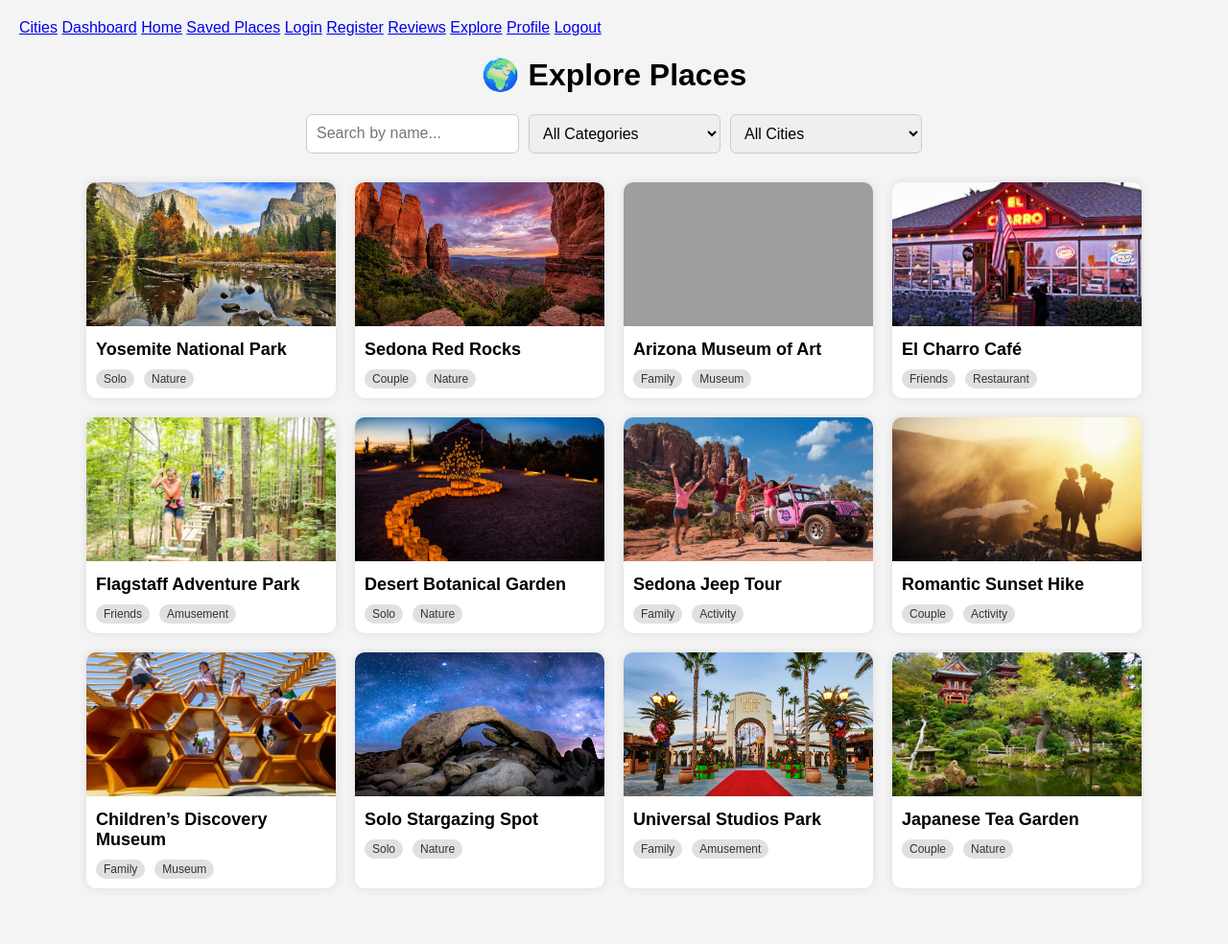
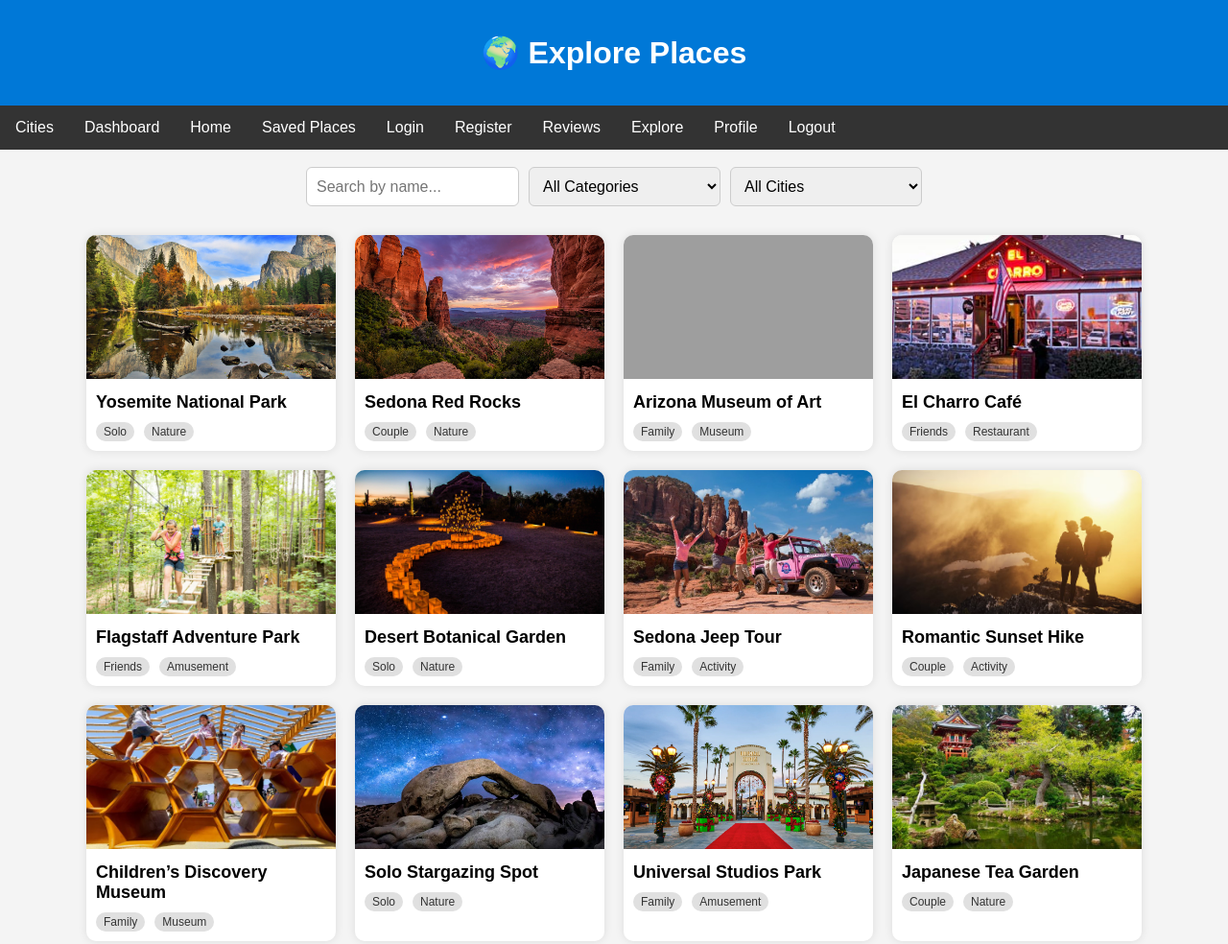
Before and after one commit to pruizjr2/travel-app, a plain HTML site: page client/explore.html in a window 1280 px wide. Shown: the whole page at 96% size. Before the commit the page ends 946 px from the top, so only its background shows below. Drawn offline with Linux system fonts and the light colour scheme; no server answers; grey boxes are pictures that could not be loaded.

Commit message:
Update explore.html

```diff
--- a/client/explore.html
+++ b/client/explore.html
@@ -3,16 +3,46 @@
 <head>
   <meta charset="UTF-8">
   <title>Explore Places</title>
+
+
   <style>
+
     body {
       font-family: Arial, sans-serif;
       margin: 0;
-      background: #f4f4f4;
-      padding: 20px;
+      padding: 0;
+      background-color: #f4f4f4;
     }
+
+    header {
+      background-color: #0078d7;
+      color: white;
+      padding: 1rem 0;
+      text-align: center;
+    }
+
+    nav {
+      background-color: #333;
+      overflow: hidden;
+    }
+
+    nav a {
+      float: left;
+      display: block;
+      color: white;
+      text-align: center;
+      padding: 14px 16px;
+      text-decoration: none;
+    }
+
+    nav a:hover {
+      background-color: #575757;
+    }
+
 
     h1 {
       text-align: center;
+      margin: 20px 0;
     }
 
     .search-filters {
@@ -38,6 +68,7 @@
       gap: 20px;
       max-width: 1100px;
       margin: auto;
+      padding-bottom: 40px;
     }
 
     .place-card {
@@ -79,8 +110,10 @@
       font-size: 12px;
     }
   </style>
+
 </head>
 <body>
+  <header><h1>🌍 Explore Places</h1></header>
 
   <nav>
     <a href="city.html">Cities</a>
@@ -93,10 +126,7 @@
     <a href="explore.html">Explore</a>
     <a href="profile.html">Profile</a>
     <a href="#" id="logoutBtn">Logout</a>
-</nav>
-
-  <h1>🌍 Explore Places</h1>
-
+  </nav> <br>
   <div class="search-filters">
     <input type="text" id="searchInput" placeholder="Search by name..." />
     <select id="categoryFilter">
@@ -177,7 +207,5 @@
     // initial render
     displayPlaces(places);
   </script>
-  <script src="js/setDashboardLink.js"></script>
-
 </body>
 </html>
```
